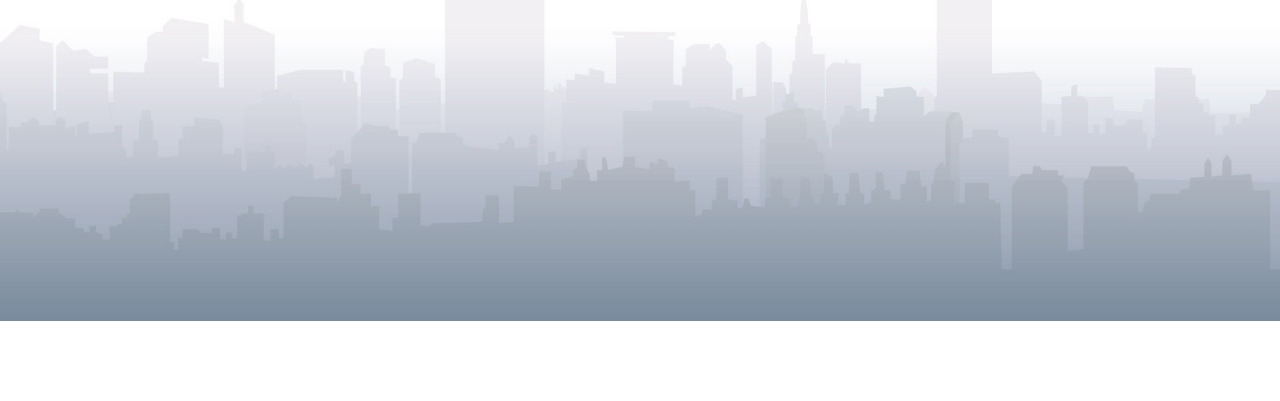
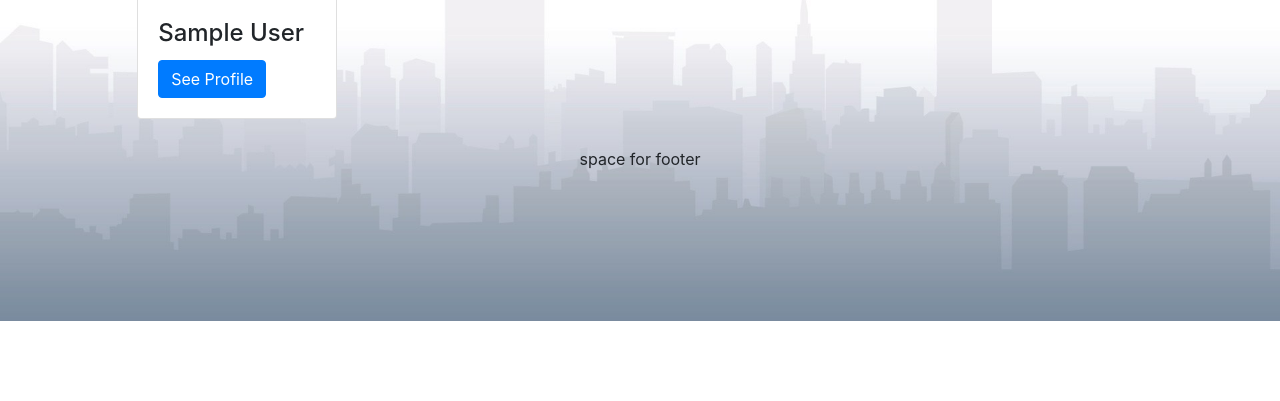
Before and after one commit to AustinAlloway/-GME, a Django app: page /dev/ in a window 1280 px wide. Shown: the part 399-800 px from the top of the page. Run offline with Django 3.2, Linux system fonts and the light colour scheme; tables that the repository leaves empty hold one stand-in row (values such as "Sample post"); a database or web service that is not in the repository returns one stand-in record (values such as "Sample title"); some libraries are stand-ins or nearby versions.

Commit message:
Added Modularity to profiles, and added availablily for developement page

```diff
--- a/GME Project/GME/main/db.py
+++ /dev/null
@@ -1,6 +0,0 @@
-import mongo as m
-
-for x in m.find_all():
-    print(x)
-print("\n\n\n")
-print(m.find_user('aca33334'))
--- a/GME Project/GME/main/urls.py
+++ b/GME Project/GME/main/urls.py
@@ -9,7 +9,7 @@
     path('log_auth/', views.log_auth, name='log_auth'),
     path('logout/', views.logout, name='logout'),
     path('anon_genre_submit/', views.anon_genre_submit, name='anon_genre_submit'),
-    path('profile/', views.profile, name='profile'),
+    path('profile/<str:name>', views.profile, name='profile'),
     path('dev/', views.testingpage, name='dev'),
     path('devp/', views.testingpagep, name='devp'),
 ]
--- a/GME Project/GME/main/views.py
+++ b/GME Project/GME/main/views.py
@@ -11,7 +11,7 @@
 
 def load_profile(request,profile_json):
     request.session['profile']['username'] = profile_json['username']
-    request.session['profile']['display_name'] = profile_json['display_name']
+    request.session['profile']['display_name'] = profile_json['displayname']
     request.session['profile']['spotify_username'] = profile_json['spotify_username']
     request.session['profile']['sp_profile'] = profile_json['sp_profile']
     request.session['profile']['access_token'] = profile_json['access_token']
@@ -23,7 +23,7 @@
     request.session['profile']['country'] = profile_json['country']
     request.session['profile']['match_pref'] = profile_json['match_pref']
     request.session['profile']['favorite_users'] = profile_json['favorite_users']
-    request.session['profile']['music_profile'] = ['music_profile']
+    request.session['profile']['music_profile'] = profile_json['music_profile']
     return ""
 
 
@@ -59,15 +59,27 @@
     if (m.check_username(sp_json['id'])):
         load_profile(request,m.find_user(sp_json['id']))
     else:
-        m.profile_formatter(username = sp_json['id'],
+        profile_json = m.profile_formatter(username = sp_json['id'],
         display_name= sp_json['display_name'],
         spotify_username=sp_json['id'],
-        sp_profile= ''
+        sp_profile= sp_json['external_urls']['spotify'],
+        access_token=oauth_dict['access_token'],
+        refresh_token=oauth_dict['refresh_token'],
+        email=sp_json['email'],
+        profile_pic=sp_json['images'][0]['url'],
+        age=18,
+        gender='N/A',
+        country=sp_json['country'],
+        match_pref={
+            'age_min': 18,
+	        'age_max': 25,
+	        'gender': [ 'Male', 'Female']
+        },
+        favorite_users=[],
+        music_profile=sp.get_music_profile(sp.get_top_track_list(oauth_dict['access_token']), oauth_dict['access_token']),
         )
-        m.add_user()
-
-
-    print(oauth_dict)
+        m.add_user(profile_json)
+        load_profile(request,profile_json=profile_json)
     return render(request, 'home.html')
 
 ###################################################################################################
@@ -96,16 +108,18 @@
 # Route Explination: initializes the tracklist to 0 and renders homepage                          #
 ###################################################################################################
 
-def profile(request):
-    if 'profile' in request.session:
+def profile(request, name):
+    if ('profile' in request.session) and (name == request.session['profile']['username']):
         return render(request, 'profile.html')
     else:
         return render(request, 'home.html')
 
 
 def testingpage(request):
-
-    return render(request, 'dev.html')
+    user_list = []
+    for user in m.find_all():
+        user_list.append(user)
+    return render(request, 'dev.html', {'user_list':user_list})
 
 def testingpagep(request):
     if request.method == 'POST':
--- a/GME Project/GME/templates/base_layout.html
+++ b/GME Project/GME/templates/base_layout.html
@@ -41,7 +41,7 @@
                 <form action="/logout/" method="POST">
                   {% csrf_token %}
                     <div class="btn-group">
-                    <a class="btn btn-outline-light" role="button" href="/profile/">Profile</a>
+                    <a class="btn btn-outline-light" role="button" href="/profile/{{request.session.profile.username}}">Profile</a>
                     <button type="button" class="btn btn-outline-light" onclick="form.submit()">Logout</button>
                   </div>
                 </form>
--- a/GME Project/GME/templates/dev.html
+++ b/GME Project/GME/templates/dev.html
@@ -4,15 +4,19 @@
 <div class="row">
     <div class="col-1" id="padding_col"></div>
     <div class="col-7">
-    {{request.session.profile.music_profile}}
-        <form action="/devp/" method="POST">
-              {% csrf_token %}
-            <button type="button" class="btn btn-primary" onclick="form.submit()">TEST BABY</button>
-        </form>
+        <div class="d-flex" style="margin:20px;">
+            {% for user in user_list %}
+            <div class="p-2 mr-auto">
+                    <div class="card" style="width:200px">
+                    <img class="card-img-top" src="{{user.profile_pic}}" alt="Card image" style="height:200px;width:200px;">
+                    <div class="card-body">
+                        <h4 class="card-title">{{user.displayname}}</h4>
+                        <a href="{{user.sp_profile}}" class="btn btn-primary" target="_blank">See Profile</a>
+                    </div>
+                </div>
+            </div>
+            {% endfor %}
+        </div>
     </div>
-    <div class="col-2">
-        <img src="{{request.session.profile.profile_pic}}" class="rounded-circle" id="profile_page_img"/>
-    </div>
-    <div class="col-1" id="padding_col"></div>
 </div>
 {% endblock %}
```
